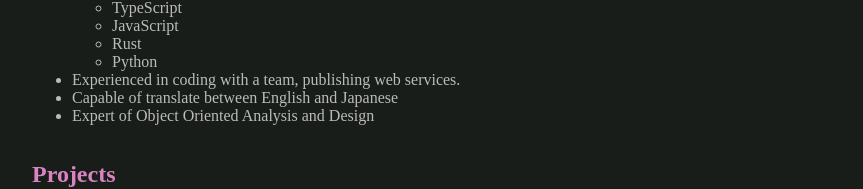
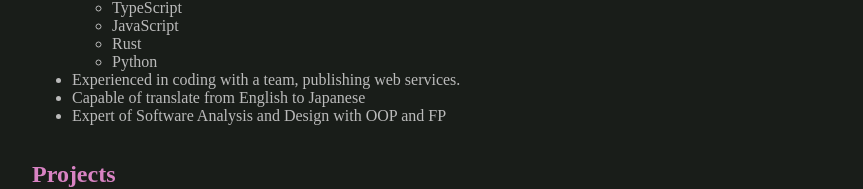
Before and after one commit to MikuroXina/portfolio, a Next.js app: page / in a window 1280 px wide. Shown: the part 1185-1374 px from the top of the page, without its empty margins (208-1071 px from the left). Built offline with nearby package versions, Linux system fonts and the light colour scheme.

Commit message:
Fix skill expression

```diff
--- a/src/organisms/skills.tsx
+++ b/src/organisms/skills.tsx
@@ -13,8 +13,8 @@
         </ul>
       </li>
       <li>Experienced in coding with a team, publishing web services.</li>
-      <li>Capable of translate between English and Japanese</li>
-      <li>Expert of Object Oriented Analysis and Design</li>
+      <li>Capable of translate from English to Japanese</li>
+      <li>Expert of Software Analysis and Design with OOP and FP</li>
     </ul>
   </article>
 );
```
